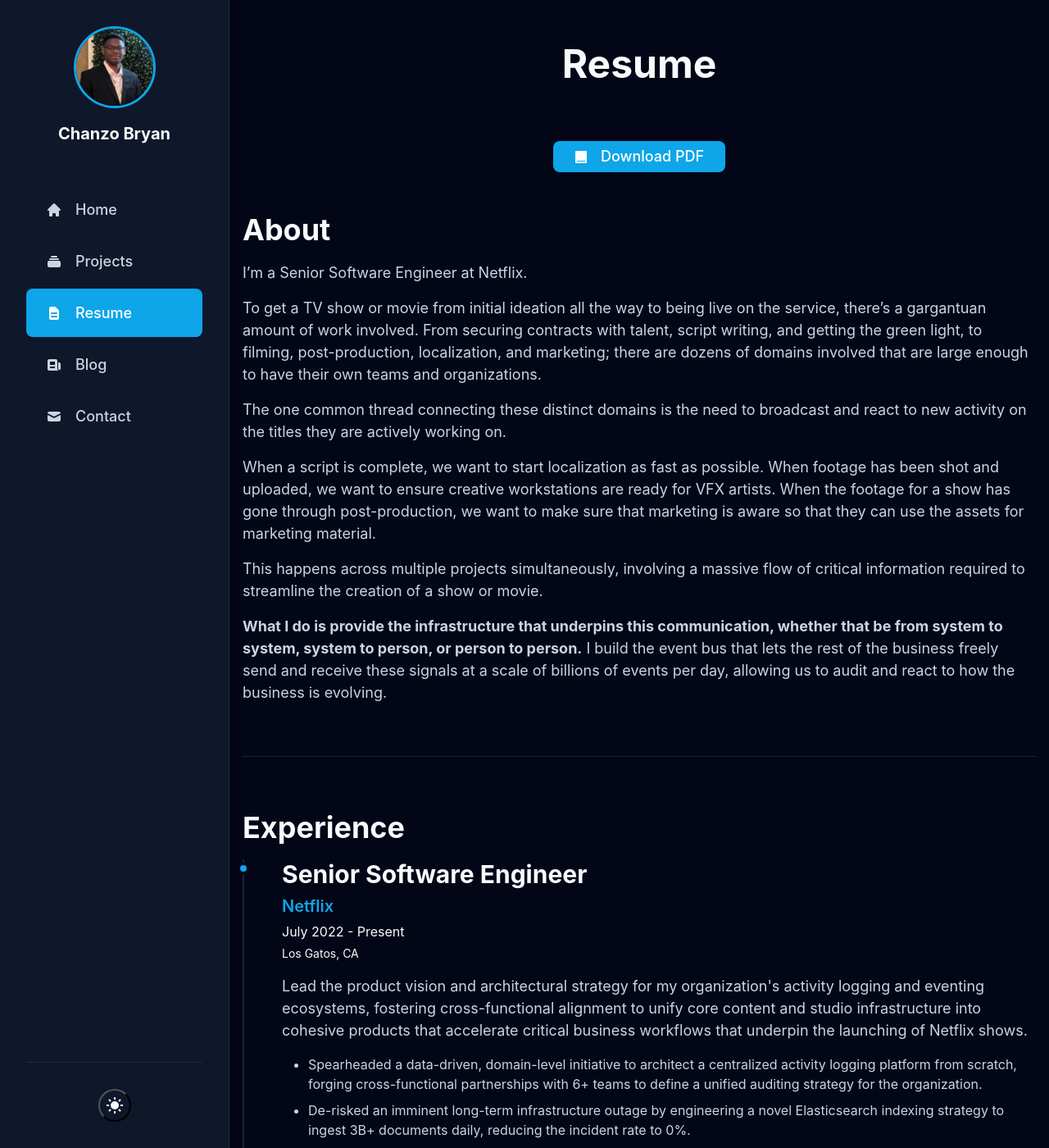
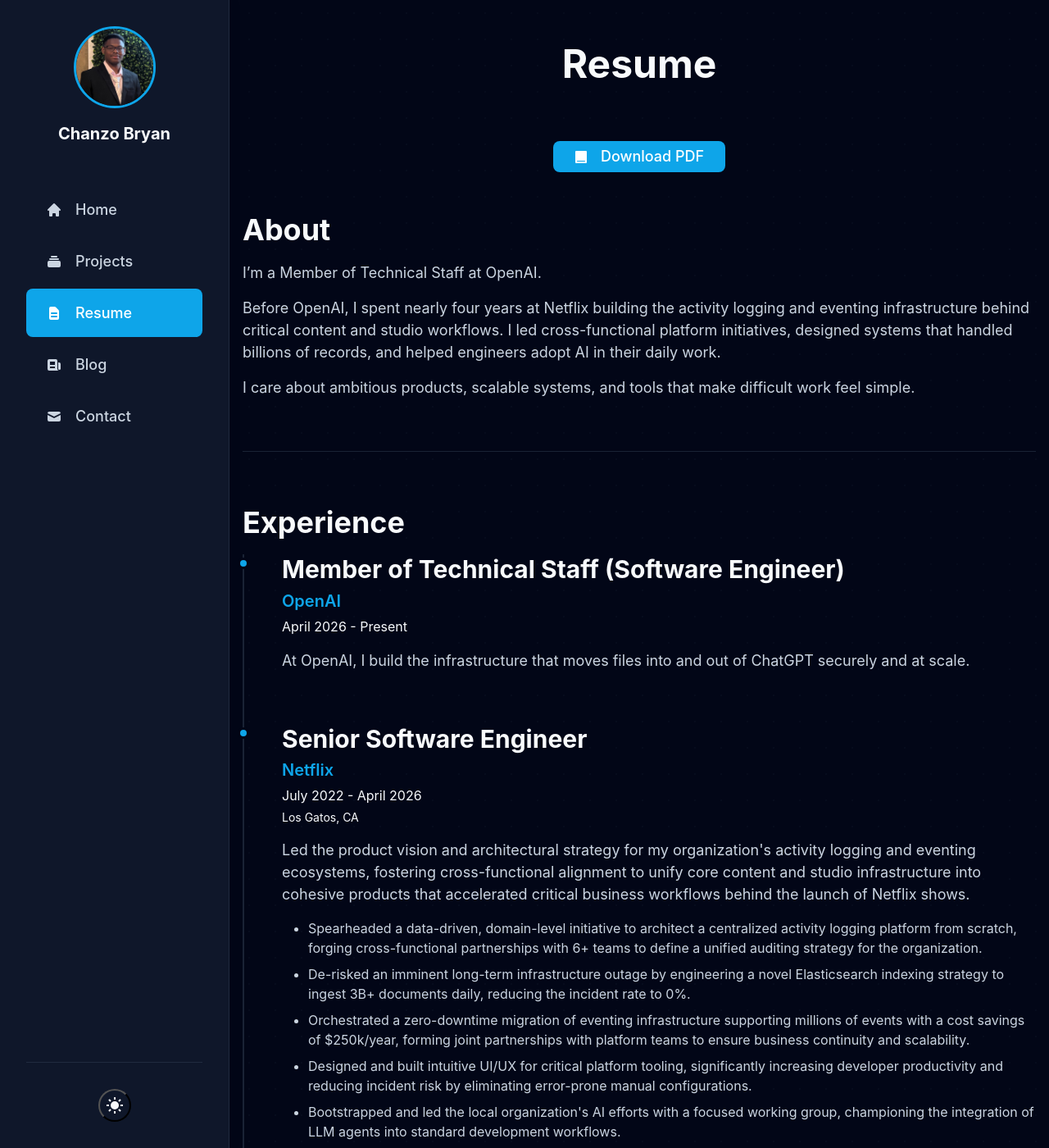
Before and after one commit to Chainso/chanzobryan.com, a Jekyll site: the page built from resume.md, in a window 1280 px wide and 1400 px high. Shown: the whole window at 82% size. Built offline with Jekyll 4.4.1, drawn with Linux system fonts in a browser that asks for light colours.

Commit message:
Update site for OpenAI role

```diff
--- a/_config.yml
+++ b/_config.yml
@@ -1,6 +1,6 @@
 # Site settings
 title: Chanzo Bryan
-description: Senior Software Engineer at Netflix. Building scalable systems and AI that plays games.
+description: Member of Technical Staff at OpenAI. Scaling AI infrastructure.
 url: "https://chanzobryan.com"
 baseurl: ""
 
--- a/_data/experience.yml
+++ b/_data/experience.yml
@@ -1,8 +1,13 @@
+- company: OpenAI
+  role: Member of Technical Staff (Software Engineer)
+  period: "April 2026 - Present"
+  description: "At OpenAI, I build the infrastructure that moves files into and out of ChatGPT securely and at scale."
+
 - company: Netflix
   role: Senior Software Engineer
-  period: "July 2022 - Present"
+  period: "July 2022 - April 2026"
   location: "Los Gatos, CA"
-  description: "Lead the product vision and architectural strategy for my organization's activity logging and eventing ecosystems, fostering cross-functional alignment to unify core content and studio infrastructure into cohesive products that accelerate critical business workflows that underpin the launching of Netflix shows."
+  description: "Led the product vision and architectural strategy for my organization's activity logging and eventing ecosystems, fostering cross-functional alignment to unify core content and studio infrastructure into cohesive products that accelerated critical business workflows behind the launch of Netflix shows."
   highlights:
     - "Spearheaded a data-driven, domain-level initiative to architect a centralized activity logging platform from scratch, forging cross-functional partnerships with 6+ teams to define a unified auditing strategy for the organization."
     - "De-risked an imminent long-term infrastructure outage by engineering a novel Elasticsearch indexing strategy to ingest 3B+ documents daily, reducing the incident rate to 0%."
--- a/resume.md
+++ b/resume.md
@@ -16,17 +16,11 @@ description: Work experience, education, and professional background
 
 ## About
 
-I'm a Senior Software Engineer at Netflix.
+I'm a Member of Technical Staff at OpenAI.
 
-To get a TV show or movie from initial ideation all the way to being live on the service, there's a gargantuan amount of work involved. From securing contracts with talent, script writing, and getting the green light, to filming, post-production, localization, and marketing; there are dozens of domains involved that are large enough to have their own teams and organizations.
+Before OpenAI, I spent nearly four years at Netflix building the activity logging and eventing infrastructure behind critical content and studio workflows. I led cross-functional platform initiatives, designed systems that handled billions of records, and helped engineers adopt AI in their daily work.
 
-The one common thread connecting these distinct domains is the need to broadcast and react to new activity on the titles they are actively working on.
-
-When a script is complete, we want to start localization as fast as possible. When footage has been shot and uploaded, we want to ensure creative workstations are ready for VFX artists. When the footage for a show has gone through post-production, we want to make sure that marketing is aware so that they can use the assets for marketing material.
-
-This happens across multiple projects simultaneously, involving a massive flow of critical information required to streamline the creation of a show or movie.
-
-**What I do is provide the infrastructure that underpins this communication, whether that be from system to system, system to person, or person to person.** I build the event bus that lets the rest of the business freely send and receive these signals at a scale of billions of events per day, allowing us to audit and react to how the business is evolving.
+I care about ambitious products, scalable systems, and tools that make difficult work feel simple.
 
 ---
 
```
Also changed, not shown: index.html (+6 -7 lines), 1 other file.
